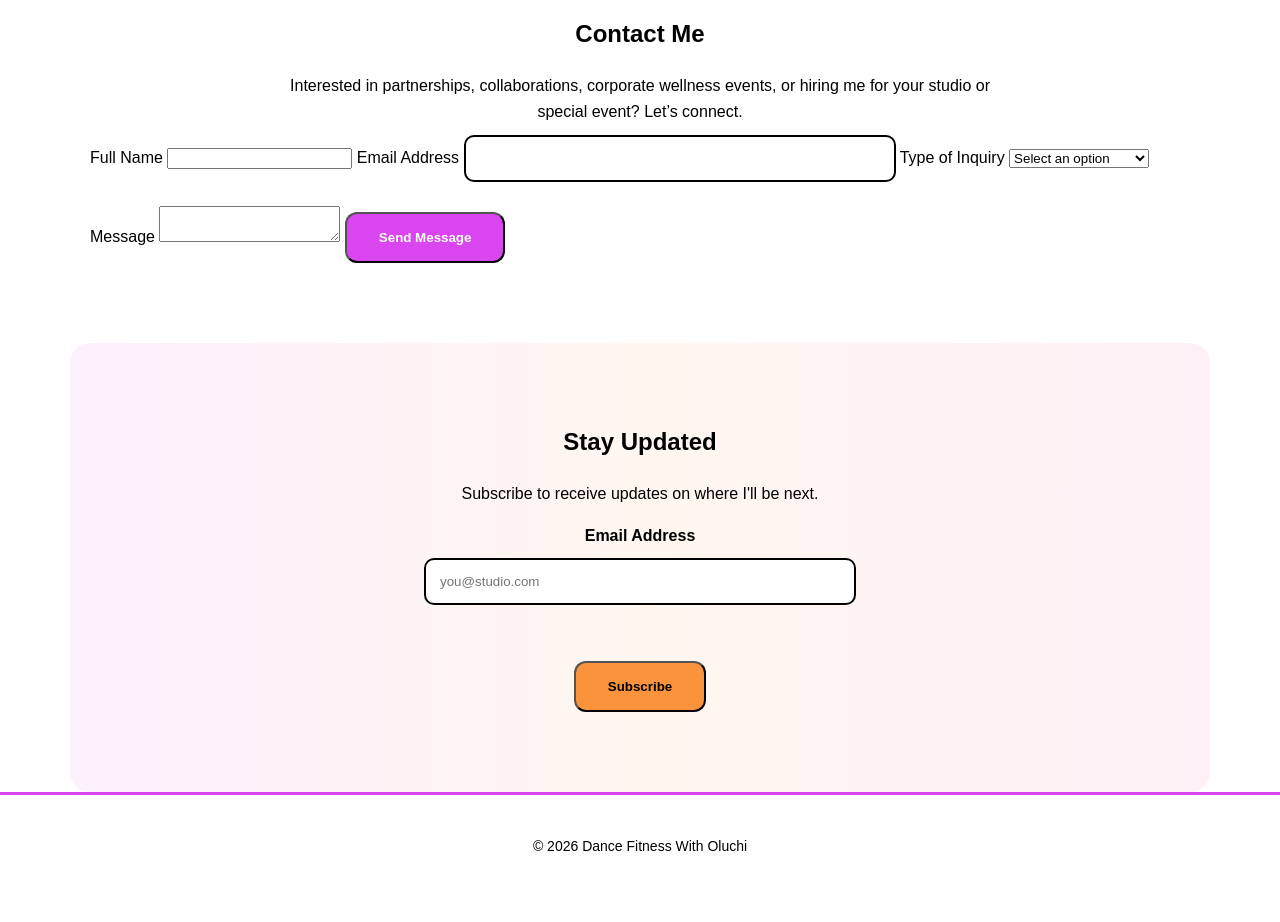
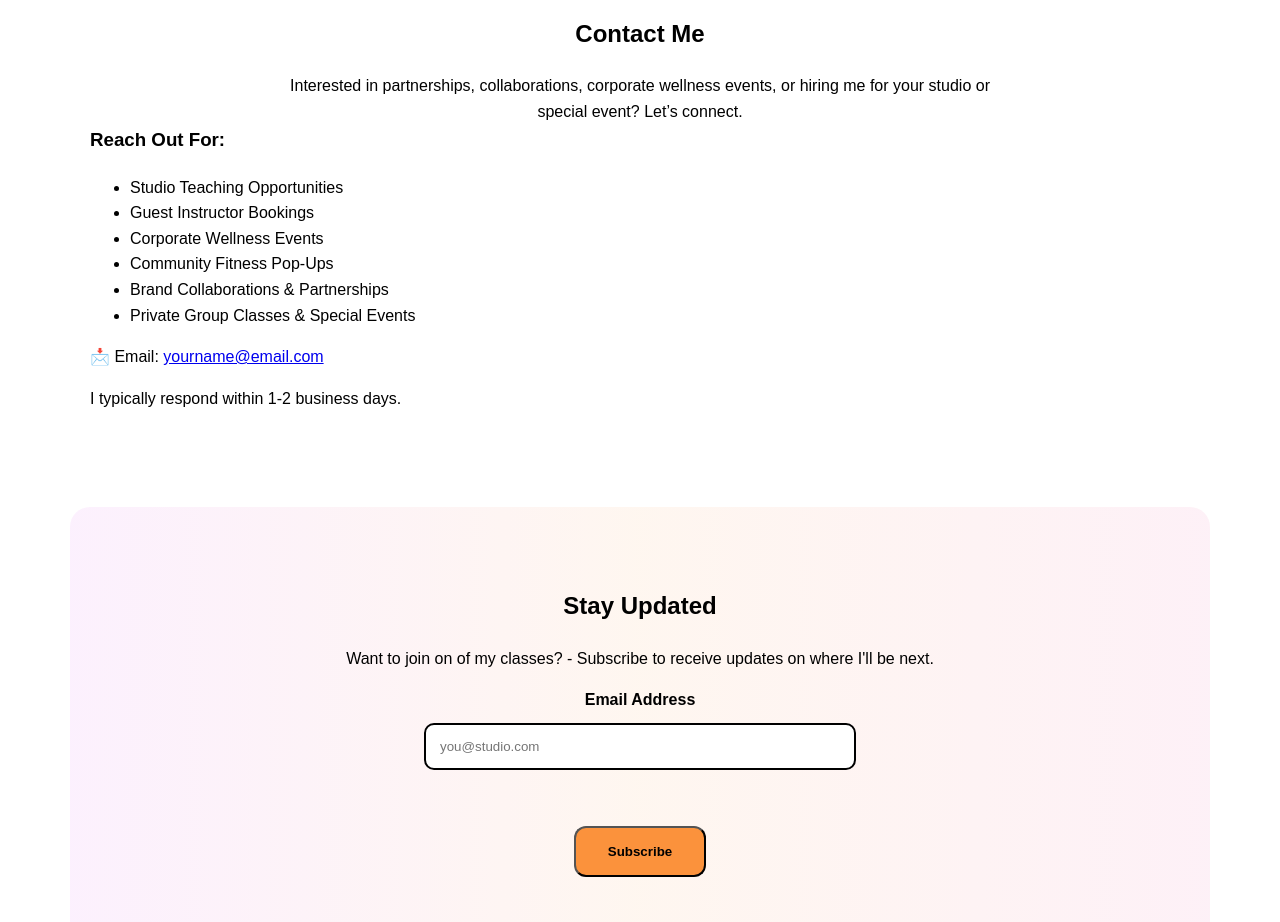
Before and after one commit to oofoha/dance_fitness, a plain HTML site: page index.html in a window 1280 px wide. Shown: the part 1540-2462 px from the top of the page. Before the commit the page ends 2437 px from the top, so only its background shows below. Drawn offline with Linux system fonts and the light colour scheme.

Commit message:
Update contact section and subscription message
Removed contact form fields and replaced with email link. Updated subscription message for clarity.

```diff
--- a/index.html
+++ b/index.html
@@ -213,38 +213,34 @@
         Interested in partnerships, collaborations, corporate wellness events,
         or hiring me for your studio or special event? Let’s connect.
       </p>
+<div class="contact-box">
+        <h3>Reach Out For:</h3>
+        <ul>
+          <li>Studio Teaching Opportunities</li>
+          <li>Guest Instructor Bookings</li>
+          <li>Corporate Wellness Events</li>
+          <li>Community Fitness Pop-Ups</li>
+          <li>Brand Collaborations & Partnerships</li>
+          <li>Private Group Classes & Special Events</li>
+        </ul>
 
-      <form aria-label="Contact form for partnerships and bookings">
-        <label for="name">Full Name</label>
-        <input type="text" id="name" name="name" required />
+        <p>
+          📩 Email:
+          <a href="mailto:yourname@email.com" class="email-link">
+            yourname@email.com
+          </a>
+        </p>
 
-        <label for="email">Email Address</label>
-        <input type="email" id="email" name="email" required />
+        <p>I typically respond within 1-2 business days.</p>
+      </div>
 
-        <label for="inquiry-type">Type of Inquiry</label>
-        <select id="inquiry-type" name="inquiry-type" required>
-          <option value="">Select an option</option>
-          <option value="studio-hire">Studio Hire</option>
-          <option value="event">Event Booking</option>
-          <option value="corporate">Corporate Wellness</option>
-          <option value="collaboration">Brand Collaboration</option>
-          <option value="other">Other</option>
-        </select>
-
-        <label for="message">Message</label>
-        <textarea id="message" name="message" required></textarea>
-
-        <button type="submit" class="btn" style="margin-top:30px;">
-          Send Message
-        </button>
-      </form>
     </section>
 
     <!-- EMAIL SIGNUP -->
     <section class="signup" id="contact" aria-labelledby="signup-heading">
       <h2 id="signup-heading">Stay Updated</h2>
       <p>
-        Subscribe to receive updates on where I'll be next.
+        Want to join on of my classes? - Subscribe to receive updates on where I'll be next.
       </p>
 
       <form aria-label="Email subscription form">
```
